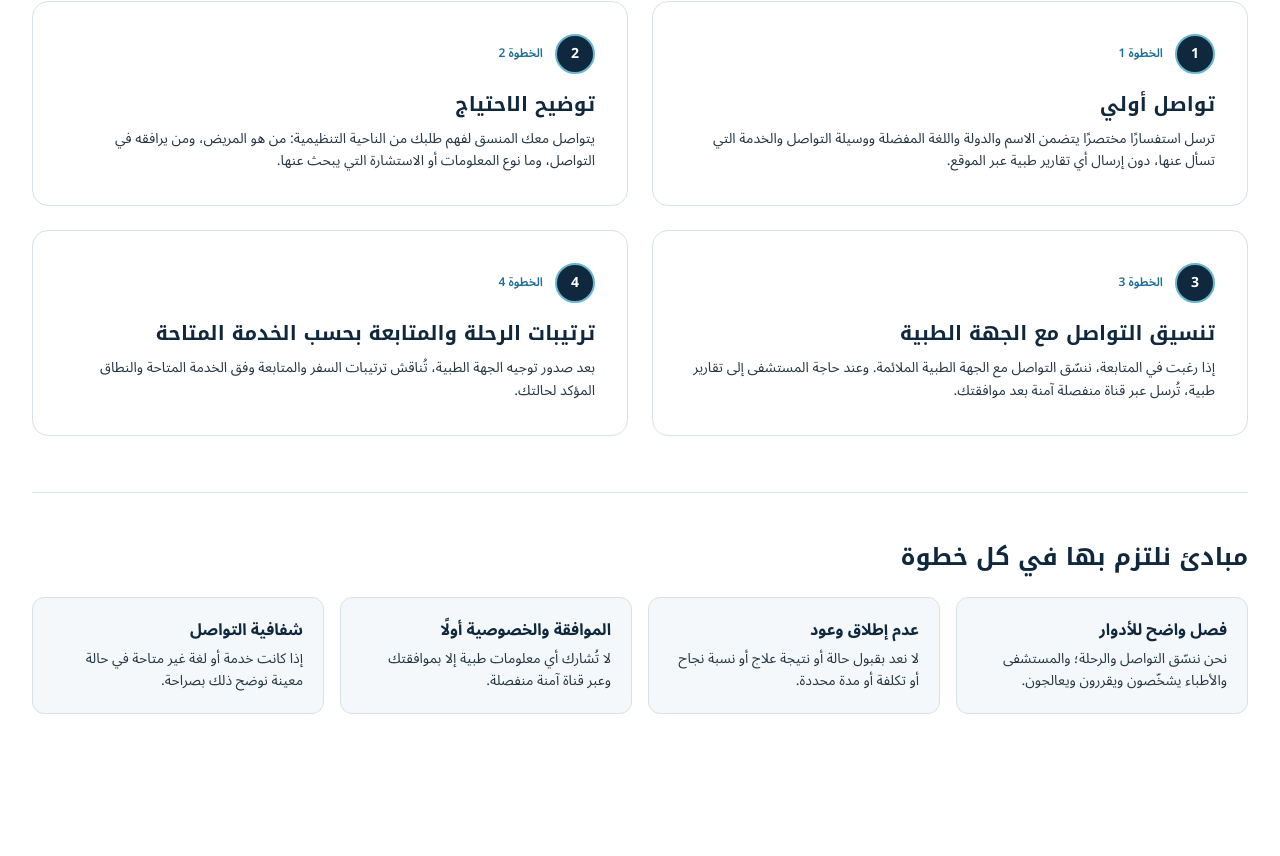
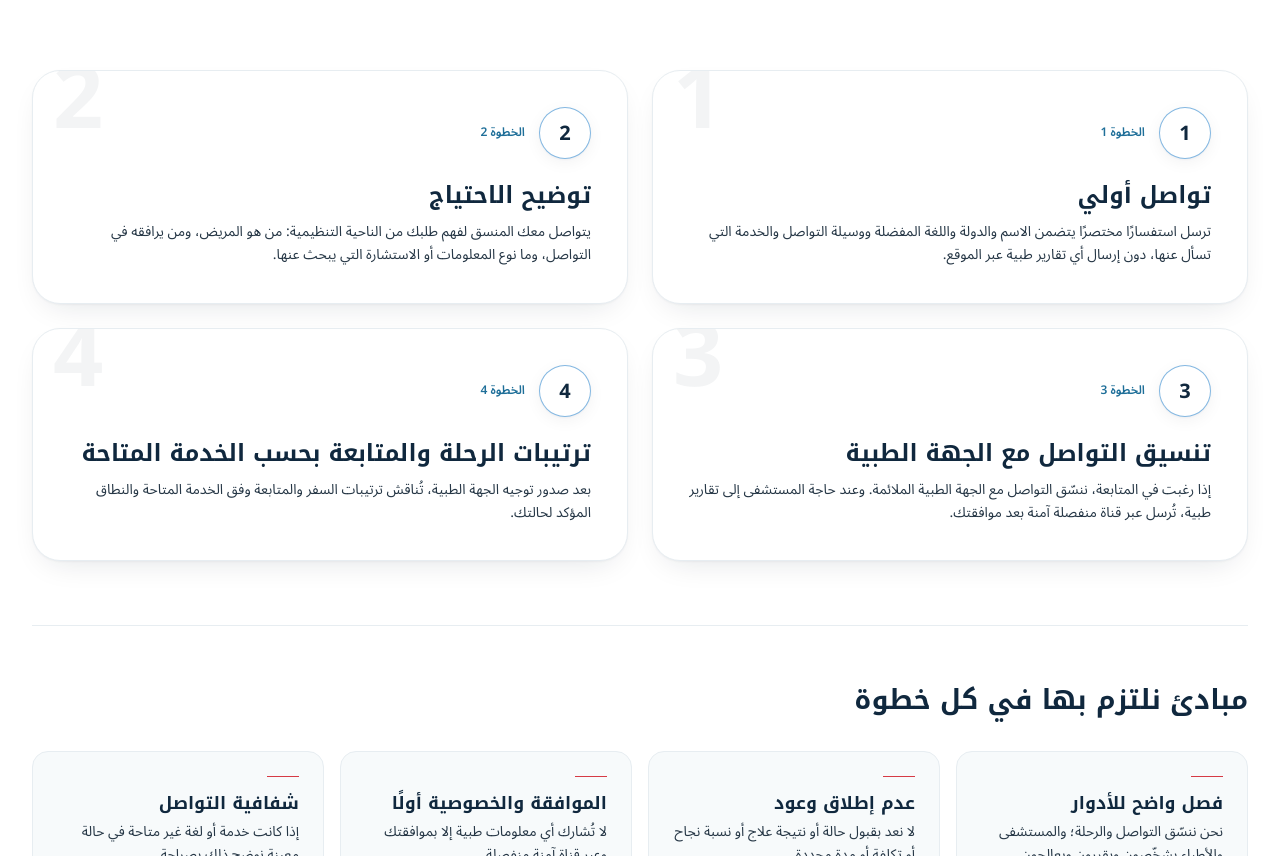
Before and after one commit to 7amed3li/HEALIX_MEDICAL, a Next.js app: page /ar/patient-journey in a window 1280 px wide. Shown: the part 384-1240 px from the top of the page. Built offline with nearby package versions, Linux system fonts and the light colour scheme; no server answers.

Commit message:
Add files via upload

```diff
--- a/app/[locale]/patient-journey/page.tsx
+++ b/app/[locale]/patient-journey/page.tsx
@@ -28,10 +28,10 @@ export default async function PatientJourneyPage({ params }: Props) {
 
   return (
     <>
-      <section className="border-b border-line bg-mist py-12 sm:py-16">
+      <section className="page-hero">
         <div className="container-page">
           <div className="max-w-3xl">
-            <h1 className="text-3xl font-bold text-navy sm:text-4xl">
+            <h1 className="text-4xl font-semibold leading-[1.12] text-navy sm:text-5xl">
               {dict.journey.title}
             </h1>
             <p className="mt-3 text-base leading-relaxed text-slate sm:text-lg">
@@ -41,23 +41,29 @@ export default async function PatientJourneyPage({ params }: Props) {
         </div>
       </section>
 
-      <section className="bg-white py-14 sm:py-18">
+      <section className="bg-white py-20 sm:py-24">
         <div className="container-page">
           <ol className="grid gap-6 md:grid-cols-2">
             {dict.journey.steps.map((step, i) => (
               <li
                 key={step.title}
-                className="rounded-2xl border border-line bg-white p-6 sm:p-8"
+                className="relative overflow-hidden rounded-[1.75rem] border border-line-soft bg-white p-7 shadow-card sm:p-9"
               >
-                <div className="flex items-center gap-3">
-                  <span className="inline-flex h-10 w-10 items-center justify-center rounded-full border-2 border-ice bg-navy text-sm font-bold text-white">
+                <span
+                  aria-hidden="true"
+                  className="display-type pointer-events-none absolute -top-4 end-5 text-[5.5rem] font-semibold leading-none text-navy/[0.05]"
+                >
+                  {i + 1}
+                </span>
+                <div className="flex items-center gap-3.5">
+                  <span className="display-type inline-flex h-13 w-13 items-center justify-center rounded-full border border-bright/50 bg-white text-[1.25rem] font-semibold text-navy shadow-soft">
                     {i + 1}
                   </span>
                   <span className="text-xs font-semibold uppercase tracking-wider text-action">
                     {dict.common.step} {i + 1}
                   </span>
                 </div>
-                <h2 className="mt-4 text-xl font-bold text-navy">{step.title}</h2>
+                <h2 className="mt-5 text-[1.45rem] font-semibold text-navy">{step.title}</h2>
                 <p className="mt-2.5 text-sm leading-relaxed text-slate-strong">
                   {step.text}
                 </p>
@@ -65,17 +71,18 @@ export default async function PatientJourneyPage({ params }: Props) {
             ))}
           </ol>
 
-          <div className="mt-14 border-t border-line pt-12">
-            <h2 className="text-xl font-bold text-navy sm:text-2xl">
+          <div className="mt-16 border-t border-line-soft pt-14">
+            <h2 className="text-2xl font-semibold text-navy sm:text-[1.7rem]">
               {dict.journey.principlesTitle}
             </h2>
-            <div className="mt-6 grid gap-4 sm:grid-cols-2 lg:grid-cols-4">
+            <div className="mt-8 grid gap-4 sm:grid-cols-2 lg:grid-cols-4">
               {dict.journey.principles.map((p) => (
                 <div
                   key={p.title}
-                  className="rounded-xl border border-line bg-mist/65 p-5"
+                  className="rounded-2xl border border-line-soft bg-mist-soft p-6"
                 >
-                  <h3 className="text-base font-bold text-navy">{p.title}</h3>
+                  <span className="block h-px w-8 bg-brand-red" aria-hidden="true" />
+                  <h3 className="display-type mt-3.5 text-[1.1rem] font-semibold text-navy">{p.title}</h3>
                   <p className="mt-1.5 text-sm leading-relaxed text-slate-strong">
                     {p.text}
                   </p>
```
